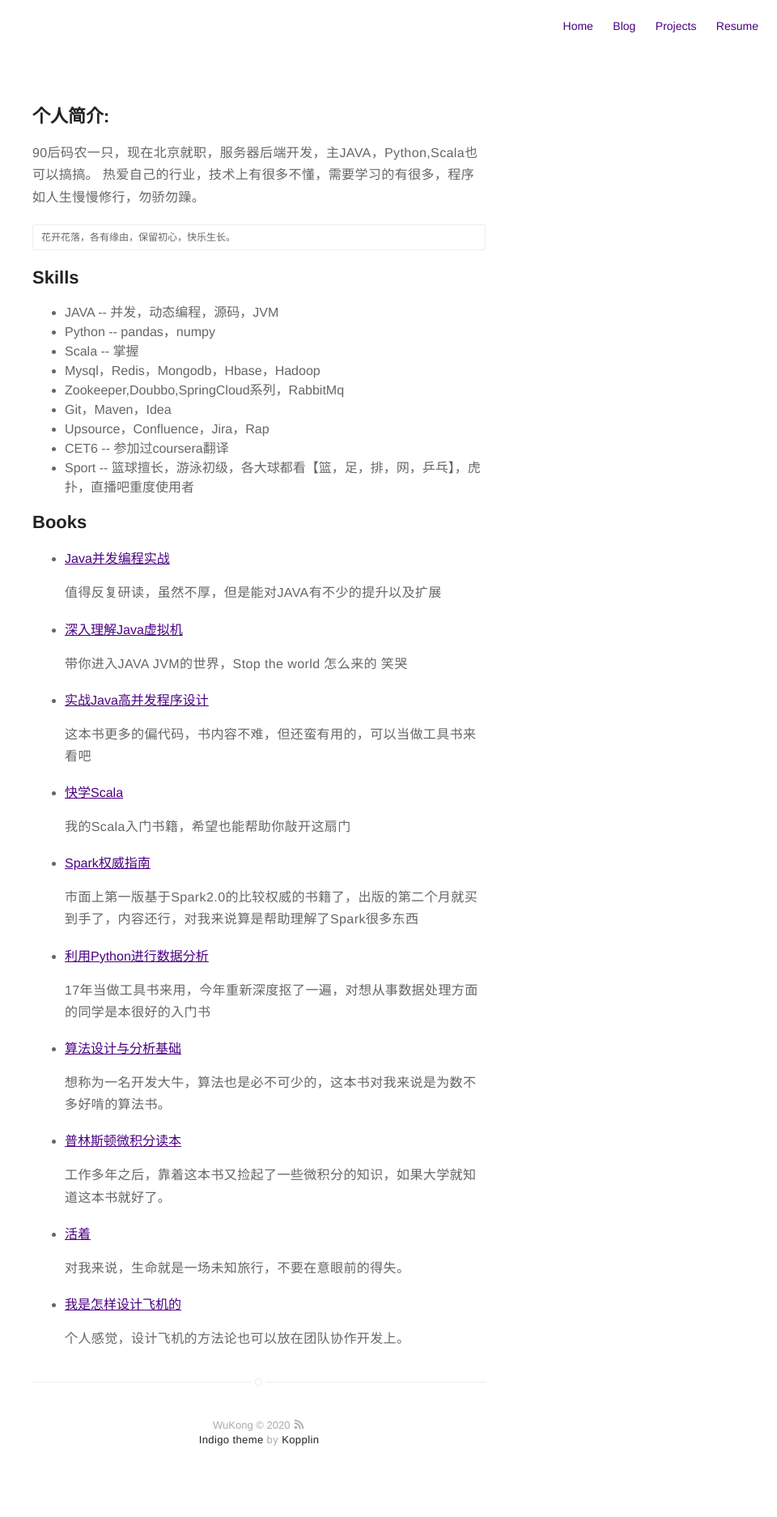
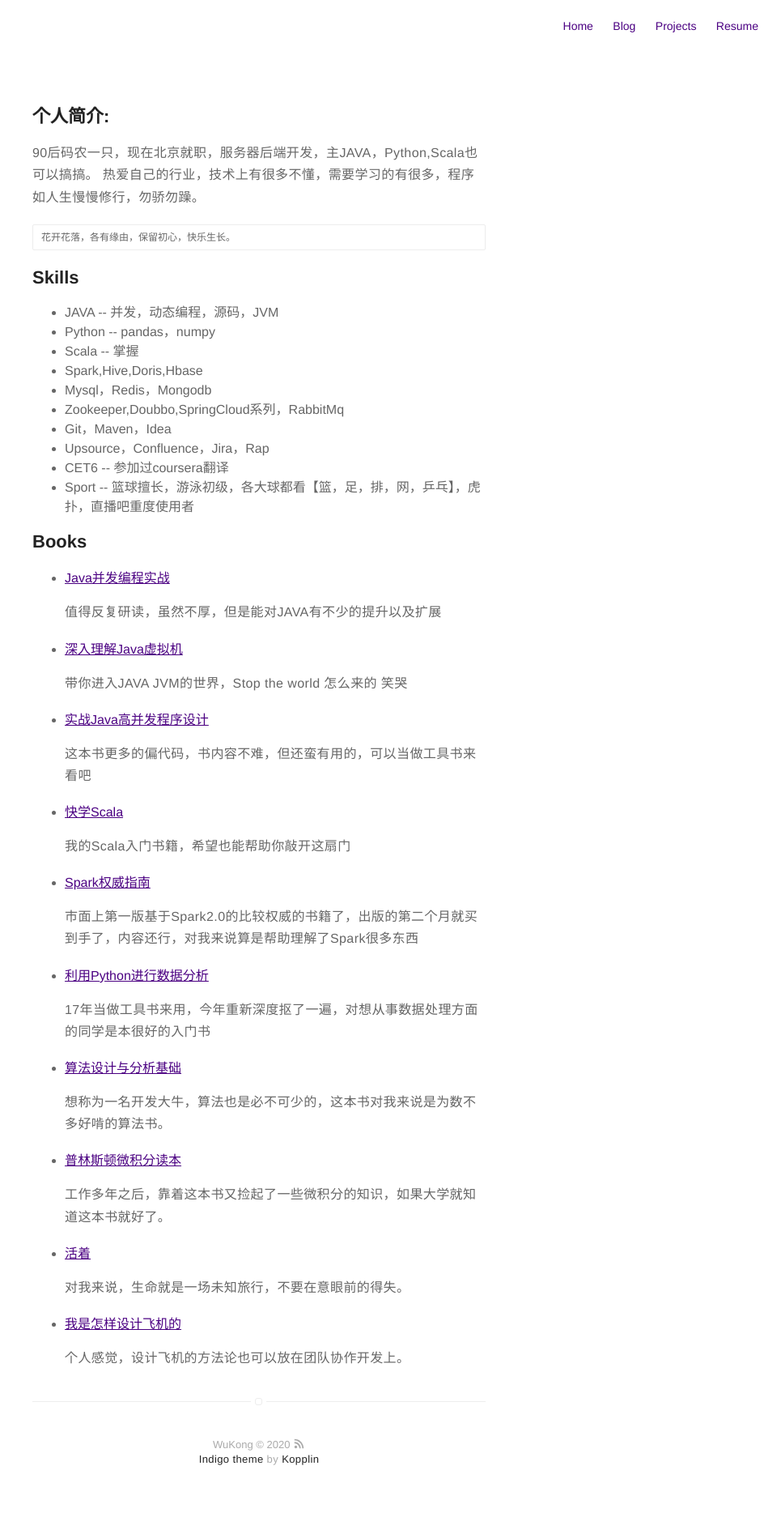
Before and after one commit to legend91325/legend91325.github.io, a Jekyll site: the page built from about.md, in a window 1280 px wide. Shown: the whole page at 81% size, without its empty margins (320-1280 px from the left). Built offline with Jekyll 4.4.1, drawn with Linux system fonts in a browser that asks for light colours; before the commit the page ends 1849 px from its top, so only the background shows below that.

```diff
--- a/about.md
+++ b/about.md
@@ -17,7 +17,8 @@ layout: page
 	<li>JAVA -- 并发，动态编程，源码，JVM</li>
 	<li>Python -- pandas，numpy</li>
 	<li>Scala -- 掌握</li>
-	<li>Mysql，Redis，Mongodb，Hbase，Hadoop</li>
+	<li>Spark,Hive,Doris,Hbase</li>
+	<li>Mysql，Redis，Mongodb</li>
 	<li>Zookeeper,Doubbo,SpringCloud系列，RabbitMq</li>
 	<li>Git，Maven，Idea</li>
 	<li>Upsource，Confluence，Jira，Rap</li>
```
